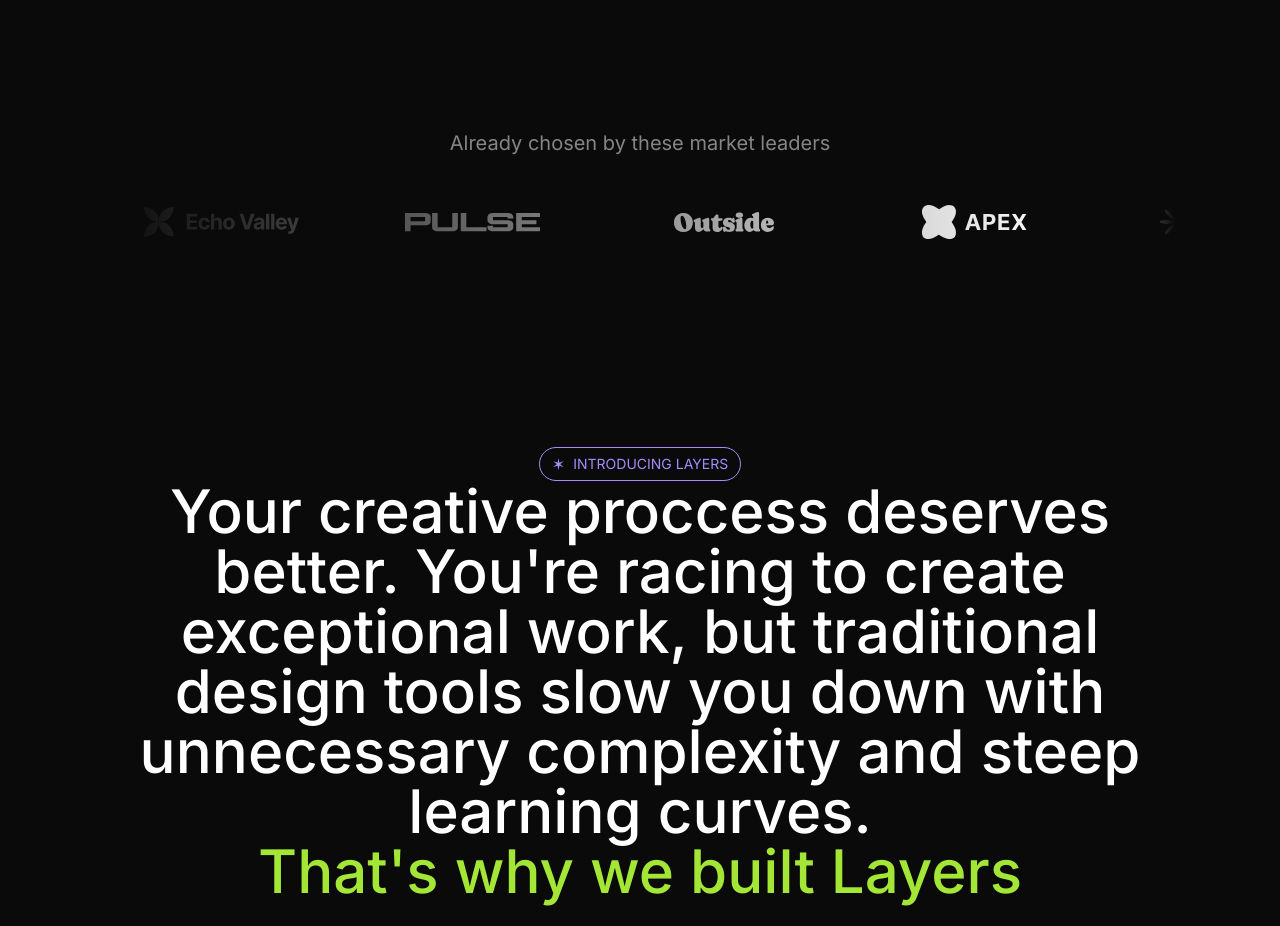
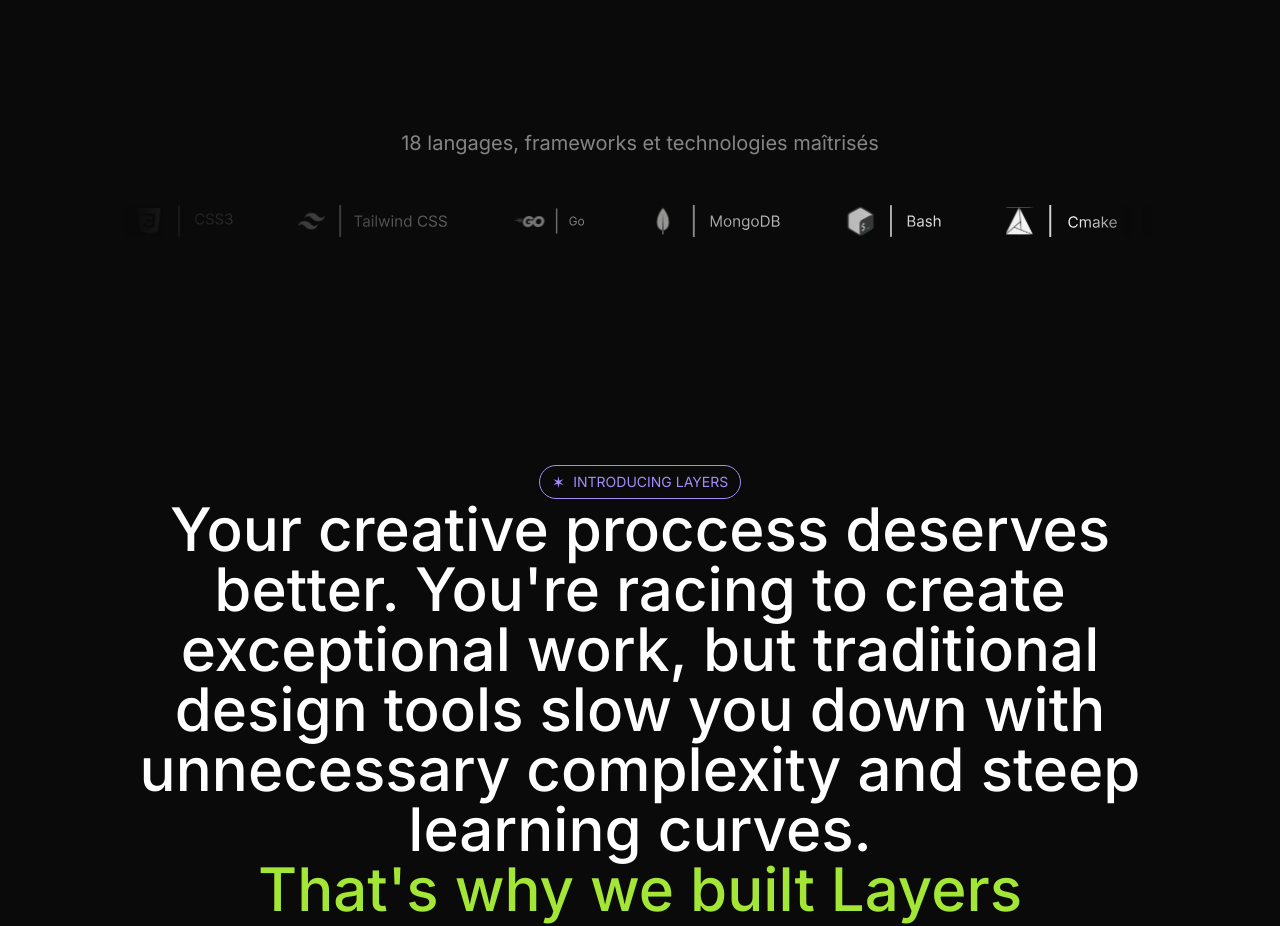
Before and after one commit to floksdev/AnimatedPortfolio, a Next.js app: page / in a window 1280 px wide. Shown: the part 1260-2186 px from the top of the page. Built offline with nearby package versions, Linux system fonts and the light colour scheme.

Commit message:
[FIX] logo ticker

```diff
--- /dev/null
+++ b/src/components/InfiniteScrollAnimation.tsx
@@ -0,0 +1,75 @@
+import React from 'react';
+import {motion} from 'framer-motion';
+import Image from 'next/image';
+import ExpressJS from "@/assets/images/techno/ExpressJS.svg";
+import ReactJS from "@/assets/images/techno/ReactJS.svg";
+import NextJS from "@/assets/images/techno/NextJS.svg";
+import Javascript from "@/assets/images/techno/Javascript.svg";
+import Typescript from "@/assets/images/techno/Typescript.svg";
+import HTML from "@/assets/images/techno/HTML5.svg";
+import CSS from "@/assets/images/techno/CSS3.svg";
+import Tailwind from "@/assets/images/techno/TailwindCSS.svg";
+import Go from "@/assets/images/techno/Go.svg";
+import MongoDB from "@/assets/images/techno/MongoDB.svg";
+import Bash from "@/assets/images/techno/Bash.svg";
+import Cmake from "@/assets/images/techno/Cmake.svg";
+import Bulma from "@/assets/images/techno/Bulma.svg";
+import MySQL from "@/assets/images/techno/MySQL.svg";
+import MariaDB from "@/assets/images/techno/MariaDB.svg";
+import Cpp from "@/assets/images/techno/C++.svg";
+import C from "@/assets/images/techno/C.svg";
+import FramerMotion from "@/assets/images/techno/FramerMotion.svg";
+
+const CompanyLogoData: Array<{ src: any; alt: string }> = [
+  { src: ExpressJS, alt: 'Express Logo' },
+  { src: ReactJS, alt: 'React Logo' },
+  { src: NextJS, alt: 'Next Logo' },
+  { src: Javascript, alt: 'Javascript Logo' },
+  { src: Typescript, alt: 'Typescript Logo' },
+  { src: HTML, alt: 'HTML Logo' },
+  { src: CSS, alt: 'CSS Logo' },
+  { src: Tailwind, alt: 'Tailwind Logo' },
+  { src: Go, alt: 'Go Logo' },
+  { src: MongoDB, alt: 'Mongo Logo' },
+  { src: Bash, alt: 'Bash Logo' },
+  { src: Cmake, alt: 'Cmake Logo' },
+  { src: Bulma, alt: 'Bulma Logo' },
+  { src: MySQL, alt: 'MySQL Logo' },
+  { src: MariaDB, alt: 'MariaDB Logo' },
+  { src: Cpp, alt: 'C++ Logo' },
+  { src: C, alt: 'C Logo' },
+  { src: FramerMotion, alt: 'Framer Logo' },
+];
+
+const InfiniteScrollingLogosAnimation = () => {
+  return (
+      <div className="container p-5">
+          <div className="flex relative overflow-hidden before:absolute before:left-0 before:top-0 before:z-10 before:h-full before:w-10 before:bg-gradient-to-r before:from-zinc-950 before:to-transparent before:content-[''] after:absolute after:right-0 after:top-0 after:h-full after:w-10 after:bg-gradient-to-l after:from-zinc-950 after:to-transparent after:content-['']">
+            <motion.div
+              transition={{
+                duration: 20,
+                ease: 'linear',
+                repeat: Infinity,
+              }}
+              initial={{ translateX: 0 }}
+              animate={{ translateX: '-50%' }}
+              className="flex flex-none gap-16 pr-16"
+            >
+              {[...new Array(2)].fill(0).map((_, index) => (
+                <React.Fragment key={index}>
+                  {CompanyLogoData.map(({ src, alt }) => (
+                    <Image
+                      key={alt}
+                      src={src}
+                      alt={alt}
+                      className="h-8 w-auto flex-none"
+                    />
+                  ))}
+                </React.Fragment>
+              ))}
+            </motion.div>
+          </div>
+        </div>
+  )};
+
+  export default InfiniteScrollingLogosAnimation;
--- a/src/sections/LogoTicker.tsx
+++ b/src/sections/LogoTicker.tsx
@@ -1,43 +1,58 @@
 "use client";
 
 import { Fragment } from "react";
-import quantumLogo from "@/assets/images/quantum.svg";
-import acmeLogo from "@/assets/images/acme-corp.svg";
-import echoValleyLogo from "@/assets/images/echo-valley.svg";
-import pulseLogo from "@/assets/images/pulse.svg";
-import outsideLogo from "@/assets/images/outside.svg";
-import apexLogo from "@/assets/images/apex.svg";
-import celestialLogo from "@/assets/images/celestial.svg";
-import twiceLogo from "@/assets/images/twice.svg";
+import ExpressJS from "@/assets/images/techno/ExpressJS.svg";
+import ReactJS from "@/assets/images/techno/ReactJS.svg";
+import NextJS from "@/assets/images/techno/NextJS.svg";
+import Javascript from "@/assets/images/techno/Javascript.svg";
+import Typescript from "@/assets/images/techno/Typescript.svg";
+import HTML from "@/assets/images/techno/HTML5.svg";
+import CSS from "@/assets/images/techno/CSS3.svg";
+import Tailwind from "@/assets/images/techno/TailwindCSS.svg";
+import Go from "@/assets/images/techno/Go.svg";
+import MongoDB from "@/assets/images/techno/MongoDB.svg";
+import Bash from "@/assets/images/techno/Bash.svg";
+import Cmake from "@/assets/images/techno/Cmake.svg";
+import Bulma from "@/assets/images/techno/Bulma.svg";
+import MySQL from "@/assets/images/techno/MySQL.svg";
+import MariaDB from "@/assets/images/techno/MariaDB.svg";
+import Cpp from "@/assets/images/techno/C++.svg";
+import C from "@/assets/images/techno/C.svg";
+import FramerMotion from "@/assets/images/techno/FramerMotion.svg";
+import InfiniteScrollingLogosAnimation from "@/components/InfiniteScrollAnimation";
+
+
 import Image from "next/image";
 import { motion } from "framer-motion";
 
 const logos = [
-    { name: "Quantum", image: quantumLogo },
-    { name: "Acme Corp", image: acmeLogo },
-    { name: "Echo Valley", image: echoValleyLogo },
-    { name: "Pulse", image: pulseLogo },
-    { name: "Outside", image: outsideLogo },
-    { name: "Apex", image: apexLogo },
-    { name: "Celestial", image: celestialLogo },
-    { name: "Twice", image: twiceLogo },
+    { name: "ExpressJS", image: ExpressJS },
+    { name: "ReactJS", image: ReactJS },
+    { name: "NextJS", image: NextJS },
+    { name: "Javascript", image: Javascript },
+    { name: "Typescript", image: Typescript },
+    { name: "HTML", image: HTML },
+    { name: "CSS", image: CSS },
+    { name: "Tailwind", image: Tailwind },
+    { name: "Go", image: Go },
+    { name: "MongoDB", image: MongoDB },
+    { name: "Bash", image: Bash },
+    { name: "Cmake", image: Cmake },
+    { name: "Bulma", image: Bulma },
+    { name: "MySQL", image: MySQL },
+    { name: "MariaDB", image: MariaDB },
+    { name: "C++", image: Cpp },
+    { name: "C", image: C },
+    { name: "FramerMotion", image: FramerMotion },
 ];
 
 export default function LogoTicker() {
     return (
     <section className="py-24 overflow-x-clip">
         <div className="container">
-            <h3 className="text-center text-white/50 text-xl">Already chosen by these market leaders</h3>
-            <div className="flex overflow-hidden mt-12 [mask-image:linear-gradient(to_right,transparent,black_90%,transparent)]">
-                <motion.div className="flex flex-none gap-24 pr-24" animate={{x: "-50%"}} transition={{duration: 30, ease: "linear", repeat: Infinity}}>
-                    {Array.from({ length: 2 }).map((_, i) => (
-                        <Fragment key={i}>
-                            {logos.map(logo => (
-                                <Image src={logo.image} key={logo.name} alt={logo.name}/>
-                            ))}
-                        </Fragment>
-                    ))}
-                </motion.div>
+            <h3 className="text-center text-white/50 text-xl">18 langages, frameworks et technologies maîtrisés</h3>
+            <div className="flex overflow-hidden mt-7 [mask-image:linear-gradient(to_right,transparent,black_90%,transparent)]">
+                <InfiniteScrollingLogosAnimation/>
             </div>
         </div>
     </section>
```
Also changed, not shown: src/assets/images/techno/Typescript.svg (added).
